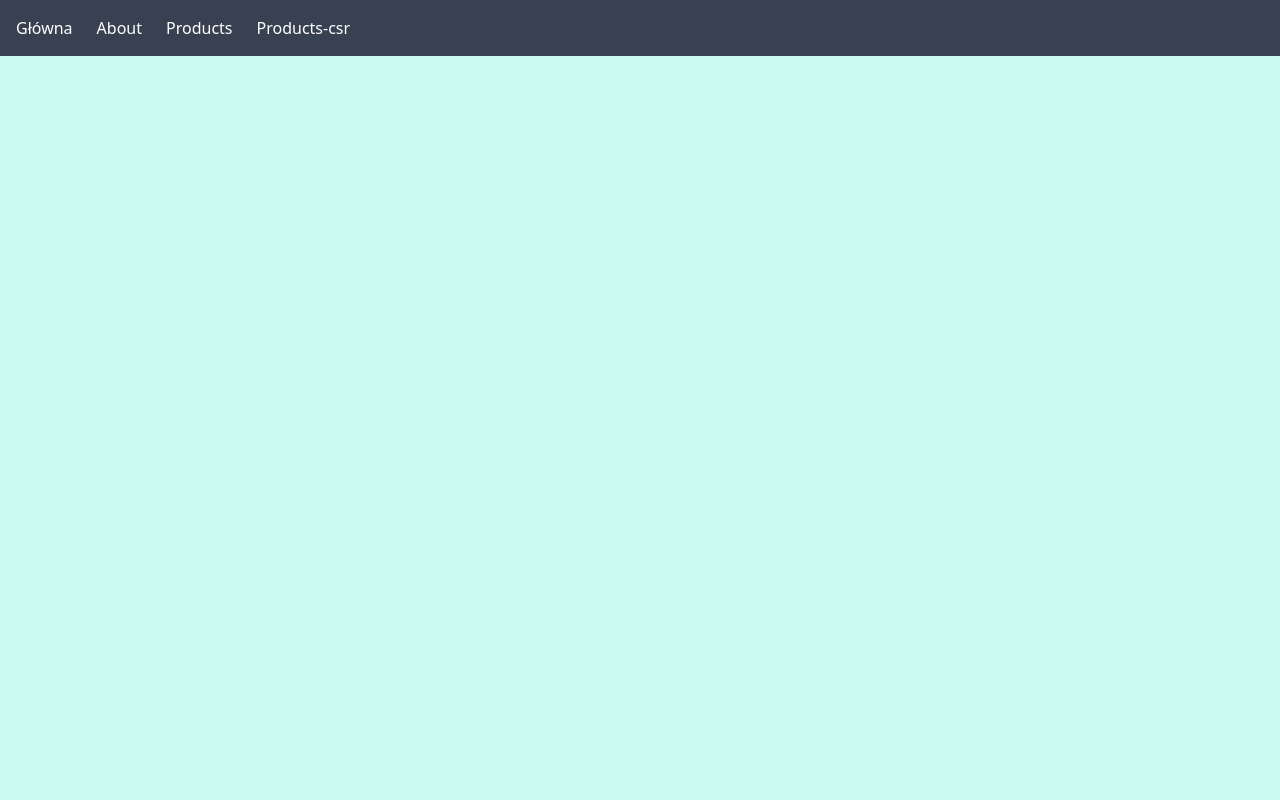
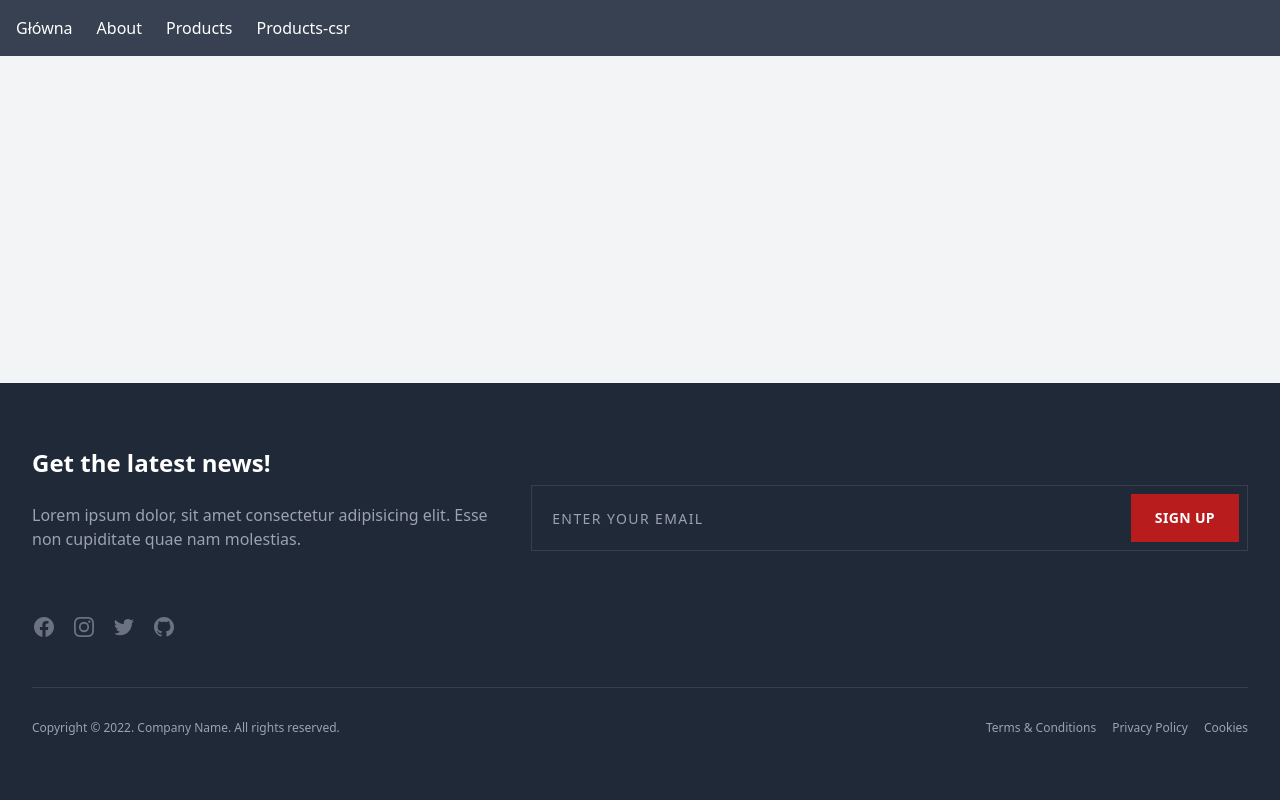
Before and after one commit to Dawid2806/ShopZaiste, a Next.js app: page / in a window 1280 px wide. Shown: the top 800 px of the page. Built offline with nearby package versions, Linux system fonts and the light colour scheme; what tw-elements would draw is missing.

Commit message:
cleaning

```diff
--- a/package.json
+++ b/package.json
@@ -10,11 +10,15 @@
   },
   "dependencies": {
     "next": "12.3.1",
+    "next-seo": "^5.8.0",
     "react": "18.2.0",
     "react-dom": "18.2.0",
-    "react-query": "^3.39.2"
+    "react-markdown": "^8.0.3",
+    "react-query": "^3.39.2",
+    "tw-elements": "^1.0.0-alpha12"
   },
   "devDependencies": {
+    "@tailwindcss/typography": "^0.5.7",
     "@types/node": "18.8.1",
     "@types/react": "18.0.21",
     "@types/react-dom": "18.0.6",
--- a/pages/_app.tsx
+++ b/pages/_app.tsx
@@ -1,20 +1,18 @@
 import "../styles/globals.css";
 import type { AppProps } from "next/app";
-import { Header } from "../components/Header/Header";
-import { Footer } from "../components/Footer/Footer";
+
 import { QueryClientProvider } from "react-query";
 import { QueryClient } from "react-query";
+import { Layout } from "../components/Layout.tsx/Layout";
 
 const client = new QueryClient();
 function MyApp({ Component, pageProps }: AppProps) {
   return (
-    <>
+    <Layout>
       <QueryClientProvider client={client}>
-        <Header />
         <Component {...pageProps} />
-        <Footer />
       </QueryClientProvider>
-    </>
+    </Layout>
   );
 }
 
--- a/pages/index.tsx
+++ b/pages/index.tsx
@@ -1,18 +1,7 @@
-import { Main } from "../components/Main/Main";
-import { ProductDetails } from "../components/Products/Product";
-
-const DATA = {
-  id: 1,
-  description: `Lorem ipsum dolor sit amet consectetur adipisicing elit. Nemo eligendi
-  assumenda dolorum at velit placeat architecto aut? Magni, numquam
-  omnis!`,
-  thumbailUrl: `https://picsum.photos/id/1060/536/354`,
-  thumbailAlt: `Barista parzy kawe`,
-  rating: 4.5,
-};
+import { Layout } from "../components/Layout.tsx/Layout";
 
 const Home = () => {
-  return <div className="flex flex-col bg-teal-100 h-screen "></div>;
+  return;
 };
 
 export default Home;
--- a/typs.ts
+++ b/typs.ts
@@ -9,6 +9,7 @@ export interface StoreApiResponse {
   title: string;
   price: number;
   description: string;
+  longDescription: string;
   category: string;
   image: string;
   rating: {
@@ -26,4 +27,5 @@ export interface ProductsDetails {
   thumbailUrl?: string;
   thumbailAlt?: string;
   rating?: number;
+  longDescription: string;
 }
```
Also changed, not shown: 1 other file (tests, documents, lock files or other folders).
